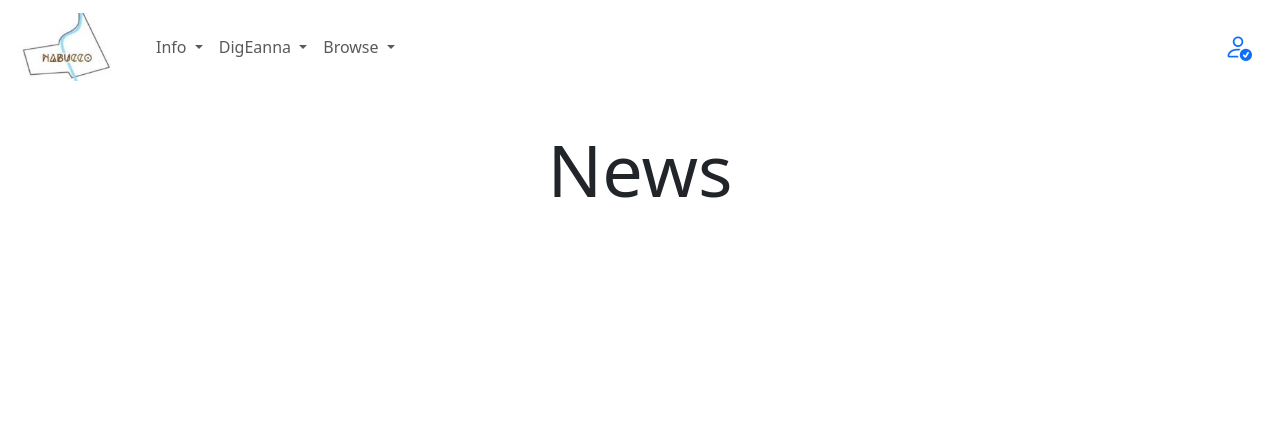
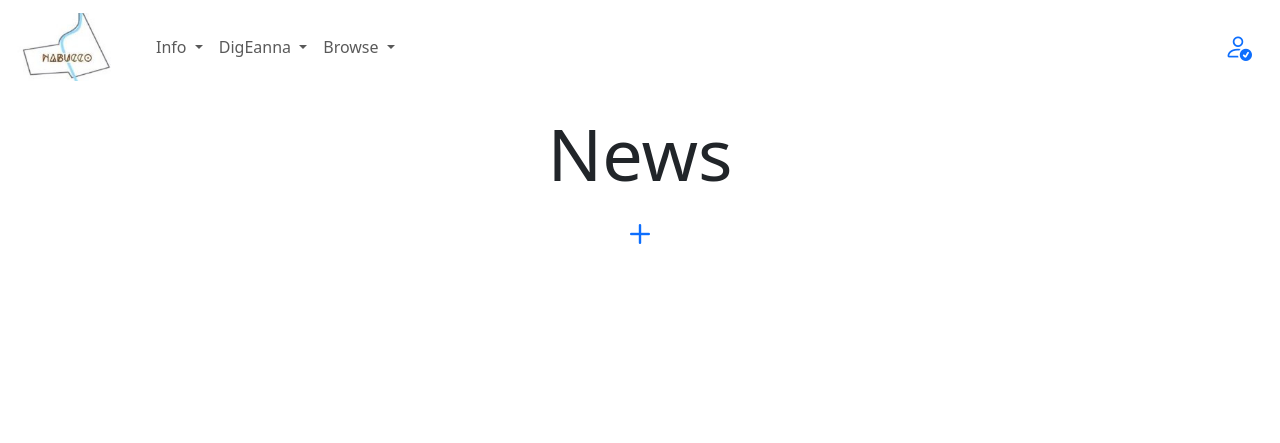
Before and after one commit to acdh-oeaw/nabucco, a Django app: page /news/ in a window 1280 px wide. Shown: the top 443 px of the page. Run offline with Django 3.2, Linux system fonts and the light colour scheme; the visitor is signed in with stand-in values (Sample User, id 1); data that the repository does not hold is empty; some libraries are stand-ins or nearby versions.

Commit message:
wip: adds create new entry button [skip ci]

```diff
--- a/news/templates/news/newsentry_list.html
+++ b/news/templates/news/newsentry_list.html
@@ -4,7 +4,16 @@
 {% block title %}News{% endblock %}
 {% block content %}
 <div class="container pt-3">
-    <h1 class="display-2 p-3 text-center">News</h1>
+    <h1 class="display-2 text-center">News</h1>
+    {% if user.is_authenticated %}
+    <div class="text-center">
+        <a href="{% url 'news:create' %}">
+            <i class="fs-1 bi bi-plus" title="create new entry" aria-hidden="true"></i>
+            <span class="visually-hidden">create new entry</span>
+        </a>
+    </div>
+    {% endif %}
+
     <div>
         {% for x in object_list %}
         <div>
--- a/templates/partials/navbar.html
+++ b/templates/partials/navbar.html
@@ -22,6 +22,10 @@
                         <ul class="dropdown-menu" aria-labelledby="navbarDropdown">
                             <li>
                                 <a class="dropdown-item" href="{% url 'webpage:staticpage' template='about' %}">About
+                                </a>
+                            </li>
+                            <li>
+                                <a class="dropdown-item" href="{% url 'news:list' %}">News
                                 </a>
                             </li>
                             <li>
```
